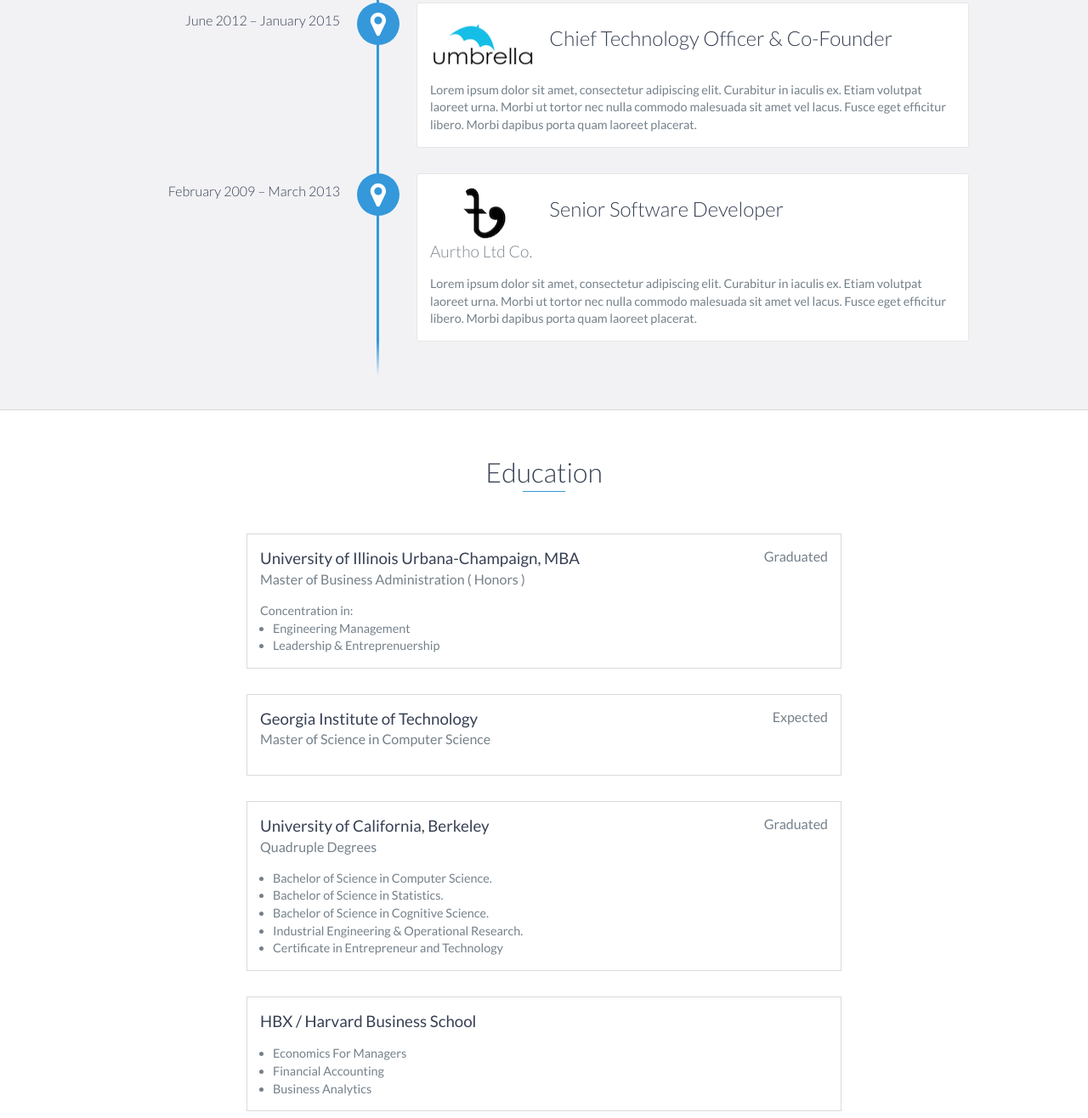
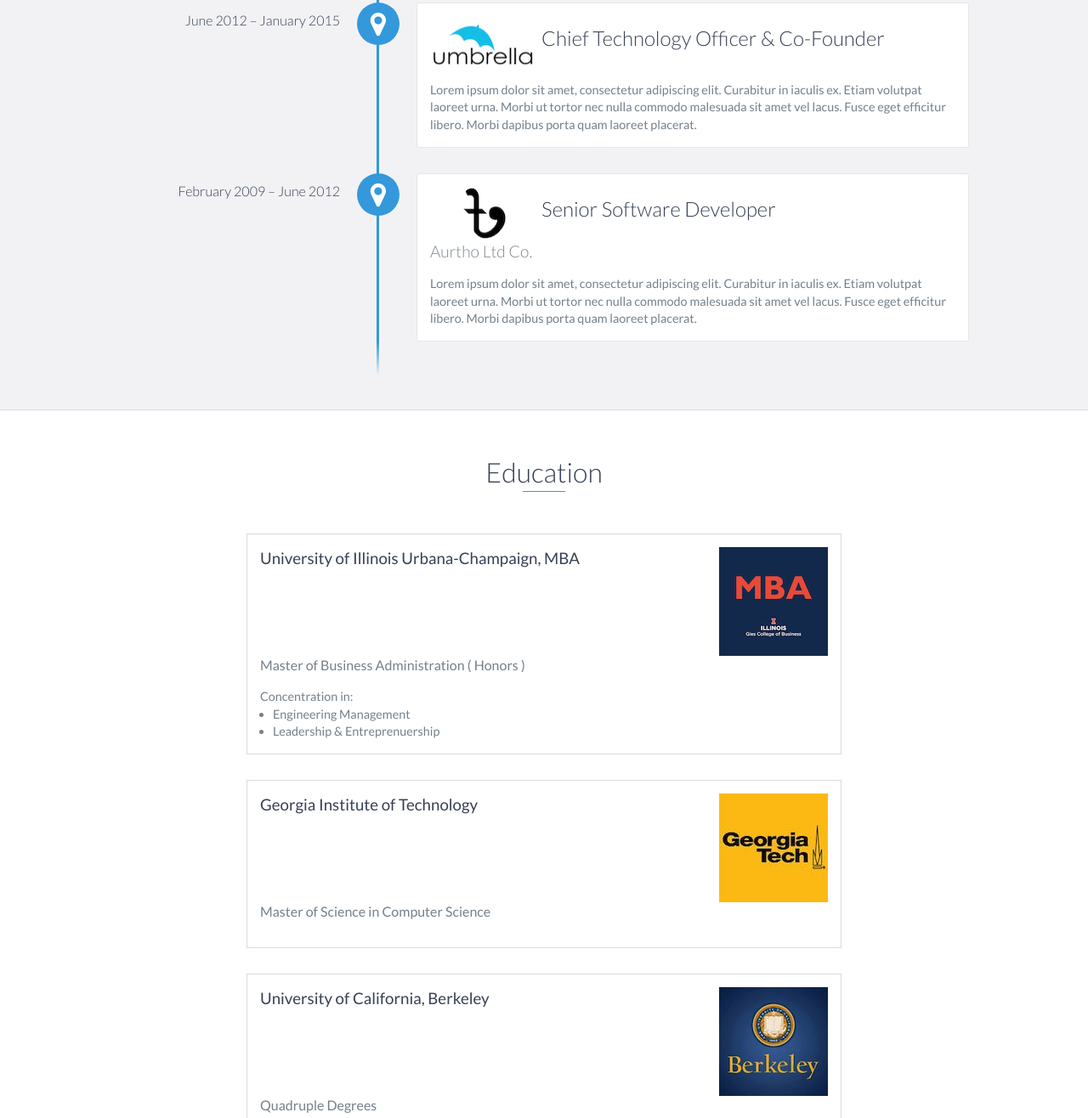
Before and after one commit to imranyousuf/imranyousuf.github.io, a website: page index.html in a window 1280 px wide. Shown: the part 1711-3027 px from the top of the page at 85% size. Drawn offline with nearby package versions, Linux system fonts and the light colour scheme.

Commit message:
adding education

```diff
--- a/index.html
+++ b/index.html
@@ -91,7 +91,7 @@
         <div id="experience-timeline">
             <div data-date="May 2015 – Present">
                 <img src="images/ebay.png" height="62" width="128">
-                <h3>&nbsp; Engineering Leader - Software Engineer</h3>
+                <h3>Engineering Leader - Software Engineer</h3>
                 <h4></h4>
                 <p>
                     Lorem ipsum dolor sit amet, consectetur adipiscing elit. Curabitur in iaculis ex. Etiam volutpat laoreet urna. Morbi ut tortor nec nulla commodo malesuada sit amet vel lacus. Fusce eget efficitur libero. Morbi dapibus porta quam laoreet placerat.
@@ -100,7 +100,7 @@
 
             <div data-date="April 2013 – May 2016">
                 <img src="images/berkeleyWork.jpg" height="62" width="128">
-                <h3>&nbsp; Systems Programmer & Adminstrator</h3>
+                <h3>Systems Programmer & Adminstrator</h3>
                 <h4></h4>
                 <p>
                     Lorem ipsum dolor sit amet, consectetur adipiscing elit. Curabitur in iaculis ex. Etiam volutpat laoreet urna. Morbi ut tortor nec nulla commodo malesuada sit amet vel lacus. Fusce eget efficitur libero. Morbi dapibus porta quam laoreet placerat.
@@ -109,16 +109,16 @@
 
             <div data-date="June 2012 – January 2015">
                 <img src="images/umbrella.png" height="62" width="128">
-                <h3>&nbsp; Chief Technology Officer & Co-Founder</h3>
+                <h3>Chief Technology Officer & Co-Founder</h3>
                 <h4></h4>
                 <p>
                     Lorem ipsum dolor sit amet, consectetur adipiscing elit. Curabitur in iaculis ex. Etiam volutpat laoreet urna. Morbi ut tortor nec nulla commodo malesuada sit amet vel lacus. Fusce eget efficitur libero. Morbi dapibus porta quam laoreet placerat.
                 </p>
             </div>
 
-            <div data-date="February 2009 – March 2013">
+            <div data-date="February 2009 – June 2012">
                 <img src="images/aurto.png" height="62" width="128">
-                <h3>&nbsp; Senior Software Developer</h3>
+                <h3>Senior Software Developer</h3>
                 <h4>Aurtho Ltd Co.</h4>
                 <p>
                     Lorem ipsum dolor sit amet, consectetur adipiscing elit. Curabitur in iaculis ex. Etiam volutpat laoreet urna. Morbi ut tortor nec nulla commodo malesuada sit amet vel lacus. Fusce eget efficitur libero. Morbi dapibus porta quam laoreet placerat.
@@ -133,9 +133,10 @@
     <div id="education">
         <h2 class="heading">Education</h2>
         <div class="education-block">
+            <span class="education-date"><img src="images/mba.png" height="128" width="128"></span>
             <h3> University of Illinois Urbana-Champaign, MBA</h3>
-            <span class="education-date">Graduated</span>
             <h4>Master of Business Administration ( Honors )</h4>
+
             <p>Concentration in:</p>
             <ul>
                 <li>
@@ -149,16 +150,16 @@
         <!-- End .education-block -->
 
         <div class="education-block">
+            <span class="education-date"><img src="images/gt.jpg" height="128" width="128"></span>
             <h3>Georgia Institute of Technology</h3>
-            <span class="education-date">Expected</span>
             <h4>Master of Science in Computer Science</h4>
         </div>
         <!-- End .education-block -->
 
 
         <div class="education-block">
+            <span class="education-date"><img src="images/berkeley.png" height="128" width="128"></span>
             <h3> University of California, Berkeley</h3>
-            <span class="education-date">Graduated</span>
             <h4>Quadruple Degrees</h4>
             <ul>
                 <li>
@@ -183,8 +184,9 @@
 
 
         <div class="education-block">
+                <span class="education-date"><img src="images/harvard.jpg" height="128" width="128"></span>
             <h3>HBX / Harvard Business School</h3>
-            <span class="education-date"></span>
+
             <h4></h4>
 
             <ul>
```
Also changed, not shown: images/berkeley.png (added), images/gt.jpg (added), images/harvard.jpg (added), images/mba.png (added).
